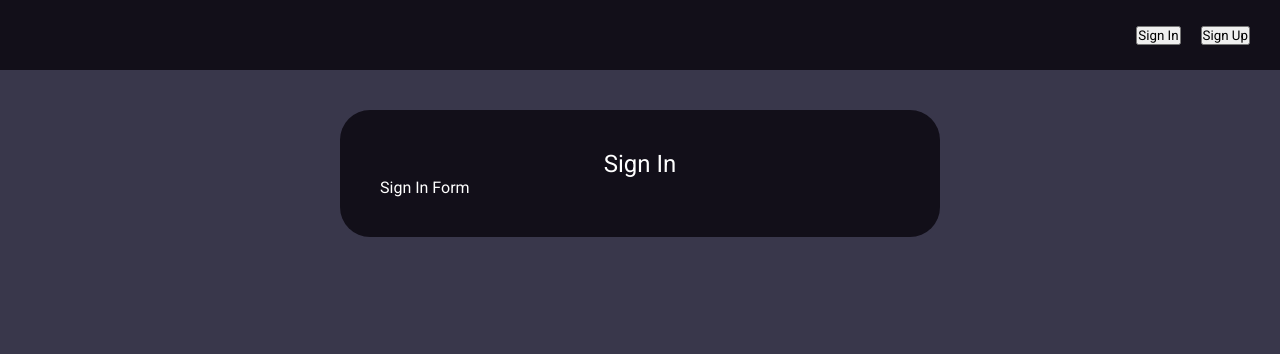
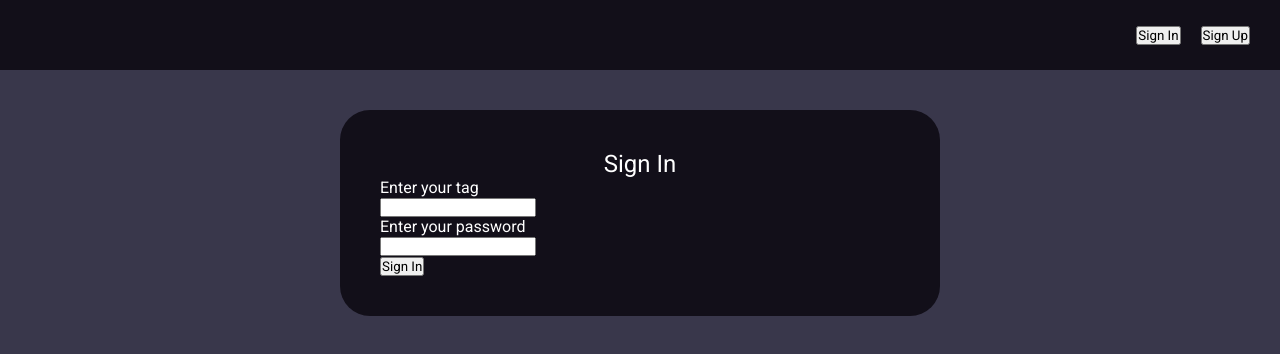
Before and after one commit to ZooMingGG/online-chat, a React (Create React App) app in the folder client/: page /auth/signin in a window 1280 px wide. Shown: the top 354 px of the page. Built offline with nearby package versions, Linux system fonts and the light colour scheme; no server answers.

Commit message:
create basic structure for sign in/up forms

```diff
--- a/client/src/auth/components/SignInForm/SignInForm.jsx
+++ b/client/src/auth/components/SignInForm/SignInForm.jsx
@@ -1,7 +1,47 @@
+import { useFormik } from 'formik';
+
 export const SignInForm = () => {
+  const formik = useFormik({
+    initialValues: {
+      tag: '',
+      password: '',
+    },
+    onSubmit: values => {
+      alert(JSON.stringify(values, null, 2));
+    },
+  });
+
   return (
-    <div>
-      Sign In Form
-    </div>
+    <form onSubmit={formik.handleSubmit}>
+      <div>
+        <div>
+          <label htmlFor="tag">Enter your tag</label>
+        </div>
+        <div>
+          <input
+            id="tag"
+            name="tag"
+            type="text"
+            onChange={formik.handleChange}
+            value={formik.values.tag}
+          />
+        </div>
+      </div>
+      <div>
+        <div>
+          <label htmlFor="password">Enter your password</label>
+        </div>
+        <div>
+          <input
+            id="password"
+            name="password"
+            type="password"
+            onChange={formik.handleChange}
+            value={formik.values.password}
+          />
+        </div>
+      </div>
+      <button type="submit">Sign In</button>
+    </form>
   );
 };
--- a/client/src/auth/components/SignUpForm/SignUpForm.jsx
+++ b/client/src/auth/components/SignUpForm/SignUpForm.jsx
@@ -1,7 +1,77 @@
+import { useFormik } from 'formik';
+
 export const SignUpForm = () => {
+  const formik = useFormik({
+    initialValues: {
+      firstName: '',
+      lastName: '',
+      tag: '',
+      password: '',
+    },
+    onSubmit: values => {
+      alert(JSON.stringify(values, null, 2));
+    },
+  });
+
   return (
-    <div>
-      Sign Up Form
-    </div>
+    <form onSubmit={formik.handleSubmit}>
+      <div>
+        <div>
+          <label htmlFor="firstName">Enter your first name</label>
+        </div>
+        <div>
+          <input
+            id="firstName"
+            name="firstName"
+            type="text"
+            onChange={formik.handleChange}
+            value={formik.values.firstName}
+          />
+        </div>
+      </div>
+      <div>
+        <div>
+          <label htmlFor="lastName">Enter your last name</label>
+        </div>
+        <div>
+          <input
+            id="lastName"
+            name="lastName"
+            type="text"
+            onChange={formik.handleChange}
+            value={formik.values.lastName}
+          />
+        </div>
+      </div>
+      <div>
+        <div>
+          <label htmlFor="tag">Enter your tag</label>
+        </div>
+        <div>
+          <input
+            id="tag"
+            name="tag"
+            type="text"
+            onChange={formik.handleChange}
+            value={formik.values.tag}
+          />
+        </div>
+      </div>
+      <div>
+        <div>
+          <label htmlFor="password">Enter your password</label>
+        </div>
+        <div>
+          <input
+            id="password"
+            name="password"
+            type="password"
+            onChange={formik.handleChange}
+            value={formik.values.password}
+          />
+        </div>
+      </div>
+      <button type="submit">Sign Up</button>
+    </form>
   );
 };
```
